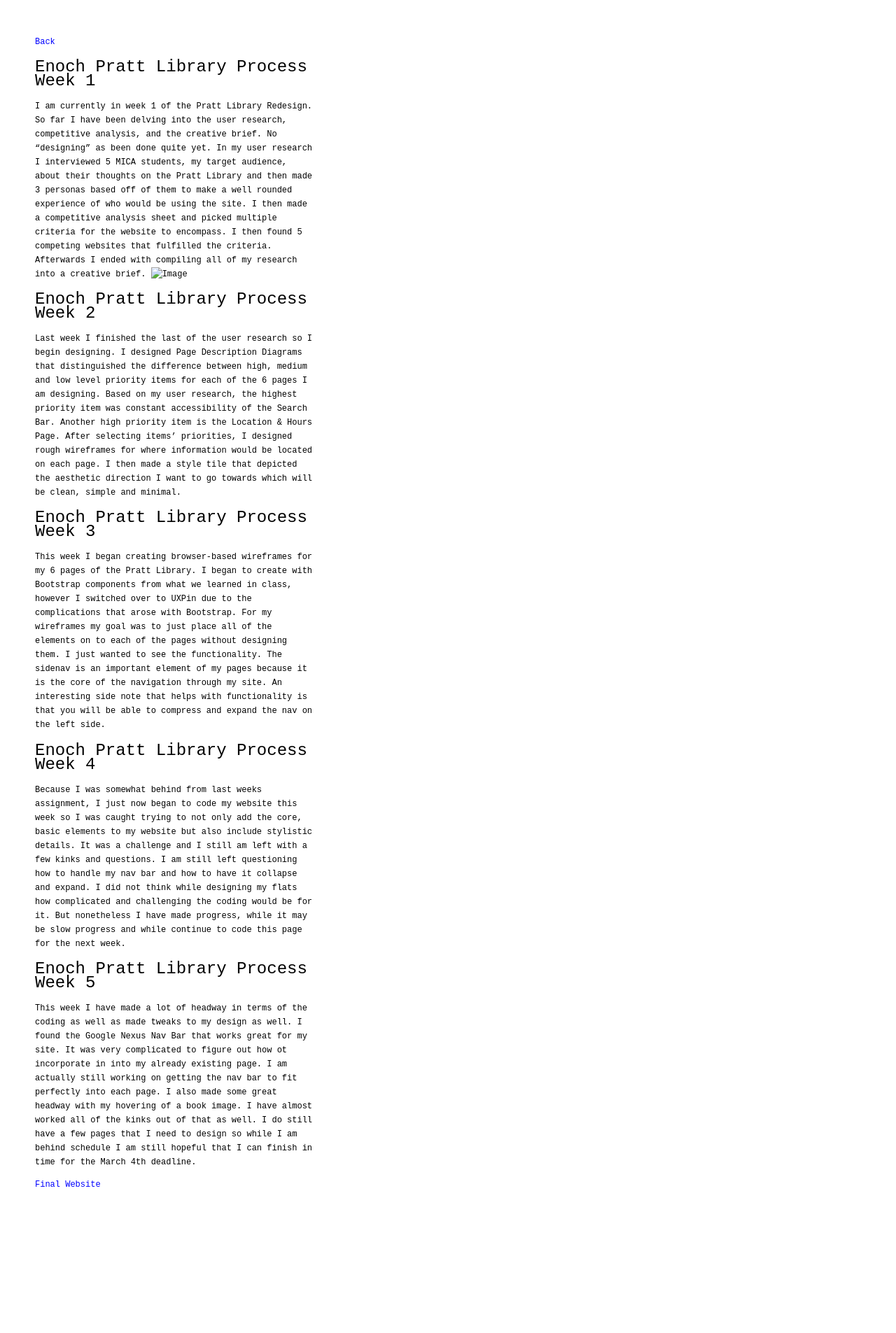
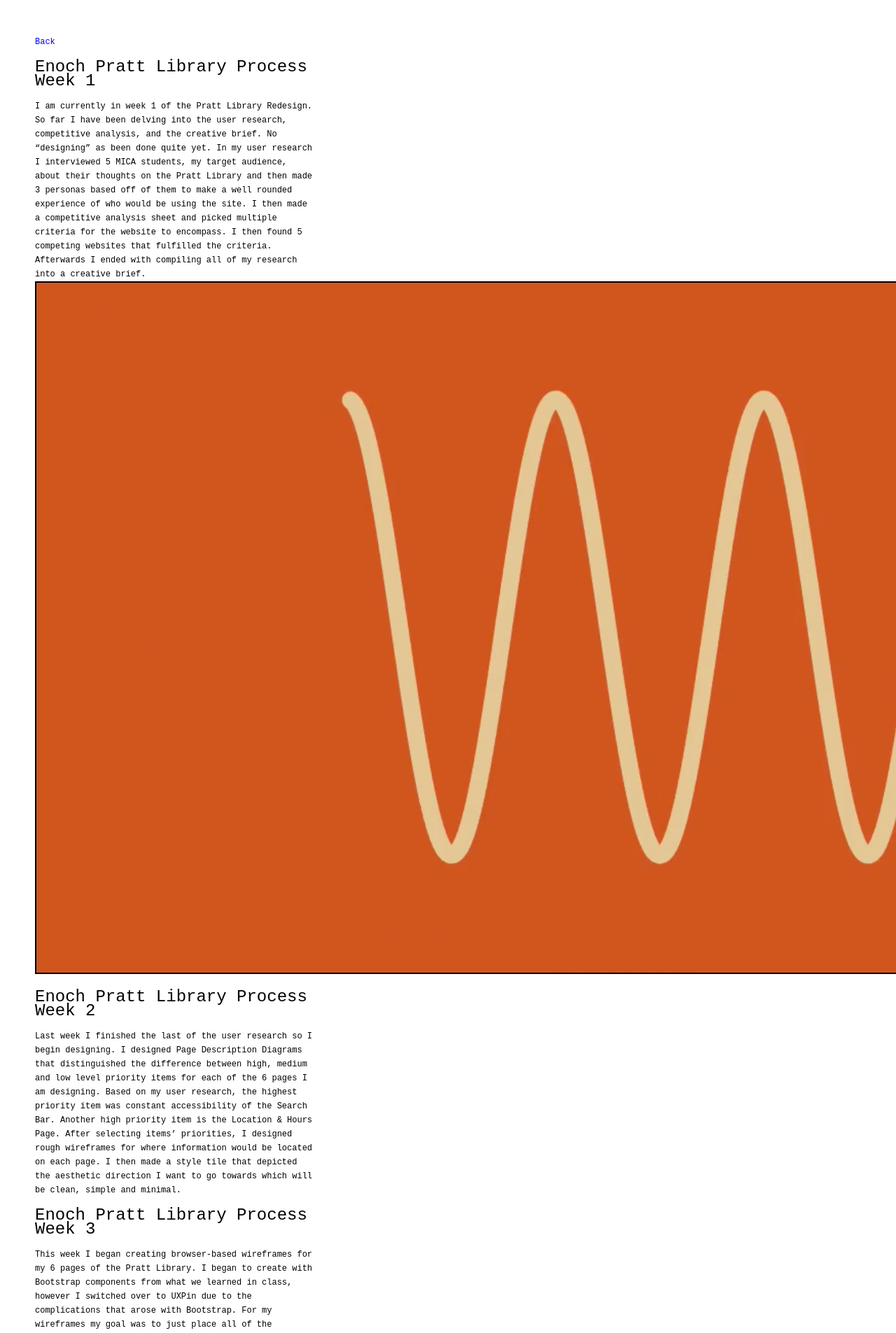
Before and after one commit to amcmicken/jekyll2, a Jekyll site: the page built from _posts/2014-04-16-hello-world.md, in a window 1280 px wide. Shown: the top 1905 px of the page at 70% size. Built offline with Jekyll 4.4.1, drawn with Linux system fonts in a browser that asks for light colours; before the commit the page ends 1753 px from its top, so only the background shows below that.

Commit message:
fix path to images
- change location of "imgs" folder to be assets/imgs
- change path in "hello world" post to be
  {{ site.baseurl }}/assets/imgs/

```diff
--- a/_posts/2014-04-16-hello-world.md
+++ b/_posts/2014-04-16-hello-world.md
@@ -12,7 +12,7 @@ categories:
 # Enoch Pratt Library Process Week 1
 
 I am currently in week 1 of the Pratt Library Redesign. So far I have been delving into the user research, competitive analysis, and the creative brief. No "designing" as been done quite yet. In my user research I interviewed 5 MICA students, my target audience, about their thoughts on the Pratt Library and then made 3 personas based off of them to make a well rounded experience of who would be using the site. I then made a competitive analysis sheet and picked multiple criteria for the website to encompass. I then found 5 competing websites that fulfilled the criteria. Afterwards I ended with compiling all of my research into a creative brief.
-![Image]({{ site.url }}/imgs/1.png)
+![Image]({{ site.baseurl }}/assets/imgs/1.png)
 
 # Enoch Pratt Library Process Week 2
 
```
Also changed, not shown: assets/imgs/1.png (renamed from _posts/imgs/1.png).
